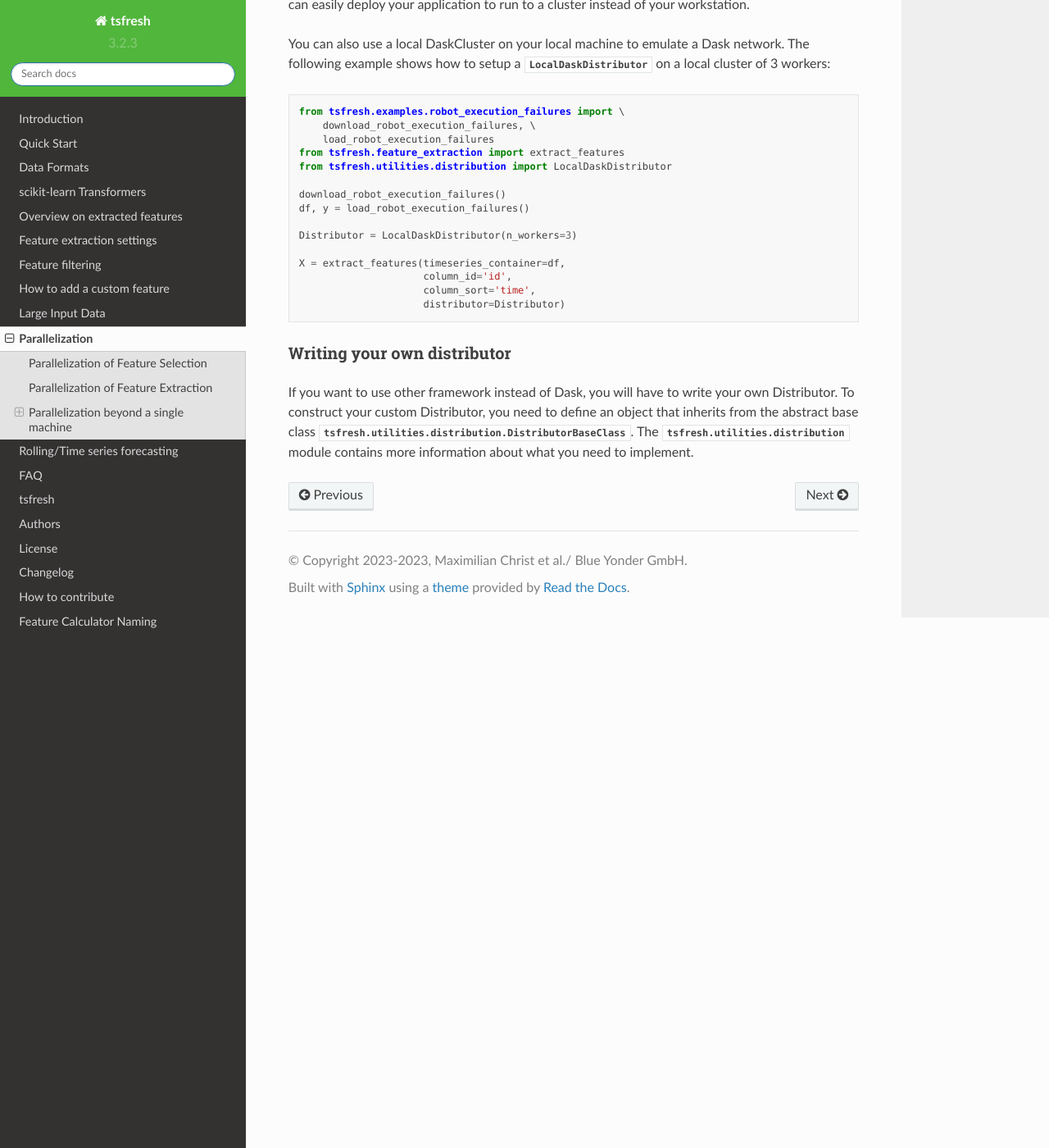
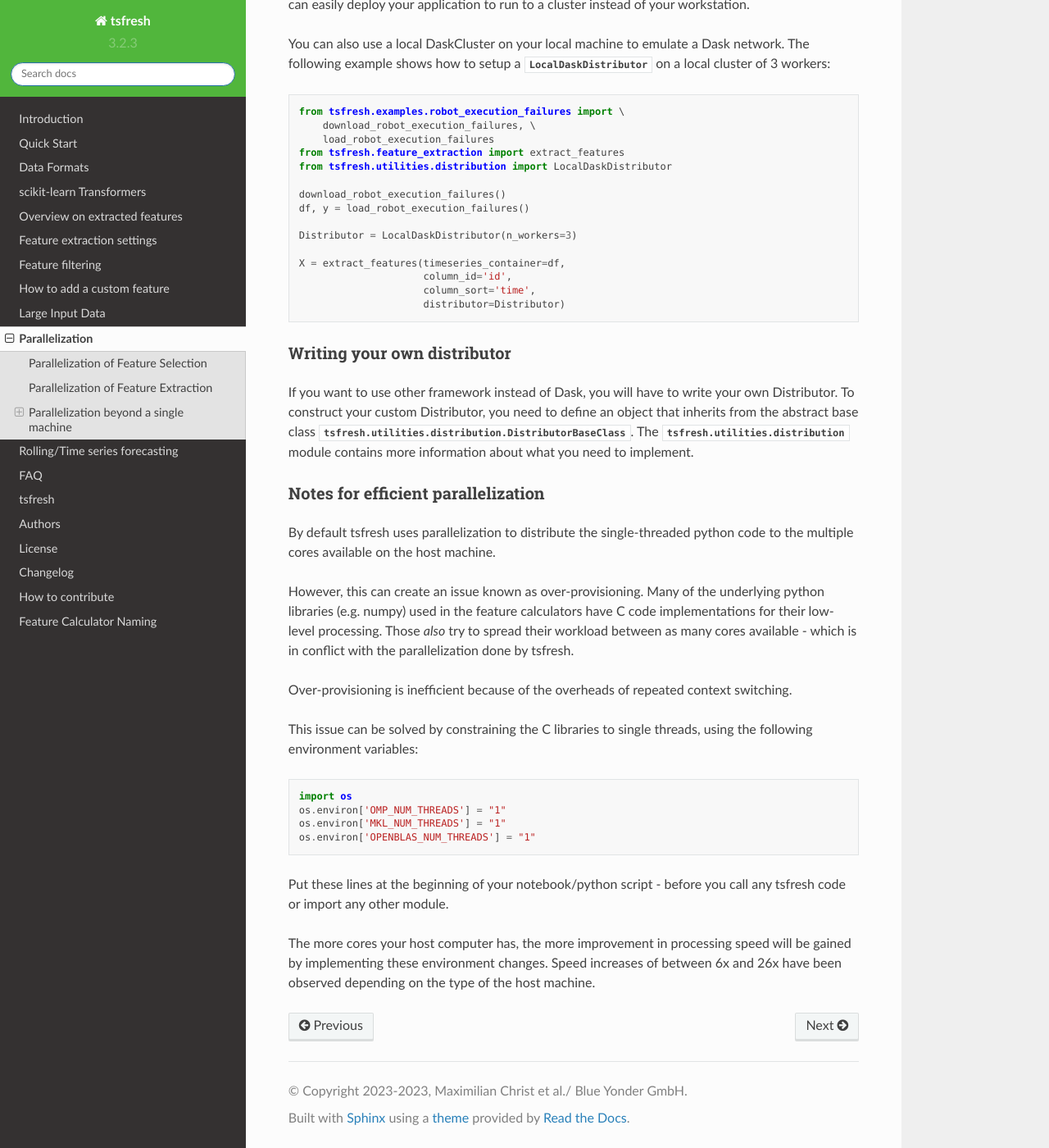
Before and after one commit to blue-yonder/tsfresh, a Sphinx documentation site: the page built from docs/text/tsfresh_on_a_cluster.rst, in a window 1280 px wide and 1400 px high, scrolled down 3396 px. Shown: the whole window at 82% size. Built offline with Sphinx 7.4.7 and the Read the Docs theme 2.0.0, drawn with Linux system fonts in a browser that asks for light colours; formulas are drawn with MathJax 3.

Commit message:
Extra notes on parallelization efficiencies (#1046)

```diff
--- a/docs/text/faq.rst
+++ b/docs/text/faq.rst
@@ -46,3 +46,7 @@ FAQ
 	Beyond sorting, tsfresh does not use the timestamp in calculations.
 	While many features do not need a timestamp (or only need it for ordering), others will assume that observations are evenly spaced in time (e.g., one second between each observation).
 	Since tsfresh ignores spacing, care should be taken when selecting features to use with a highly irregular series.
+
+    6. **Even when just extracing the :class:`tsfresh.feature_extraction.settings.EfficientFCParameters`, tsfresh is taking a long time to run. Is there anything further I can do to speed up the processing?**
+
+	If you are using Parallelization (the default option), you may need to check you are not over-provisioning your avaiable cpu cores. Take a look at :ref:`notes-for-efficient-parallelization-label` for steps to eliminate this, which can speed up processing significantly.
--- a/docs/text/tsfresh_on_a_cluster.rst
+++ b/docs/text/tsfresh_on_a_cluster.rst
@@ -207,3 +207,25 @@ If you want to use other framework instead of Dask, you will have to write your
 To construct your custom Distributor, you need to define an object that inherits from the abstract base class
 :class:`tsfresh.utilities.distribution.DistributorBaseClass`.
 The :mod:`tsfresh.utilities.distribution` module contains more information about what you need to implement.
+
+Notes for efficient parallelization
+'''''''''''''''''''''''''''''''''''
+
+By default tsfresh uses parallelization to distribute the single-threaded python code to the multiple cores available on the host machine.
+
+However, this can create an issue known as over-provisioning. Many of the underlying python libraries (e.g. numpy) used in the feature calculators have C code implementations for their low-level processing. Those `also` try to spread their workload between as many cores available - which is in conflict with the parallelization done by tsfresh.
+
+Over-provisioning is inefficient because of the overheads of repeated context switching.
+
+This issue can be solved by constraining the C libraries to single threads, using the following environment variables:
+
+.. code:: python
+
+    import os
+    os.environ['OMP_NUM_THREADS'] = "1"
+    os.environ['MKL_NUM_THREADS'] = "1"
+    os.environ['OPENBLAS_NUM_THREADS'] = "1"
+
+Put these lines at the beginning of your notebook/python script - before you call any tsfresh code or import any other module.
+
+The more cores your host computer has, the more improvement in processing speed will be gained by implementing these environment changes. Speed increases of between 6x and 26x have been observed depending on the type of the host machine.
```
